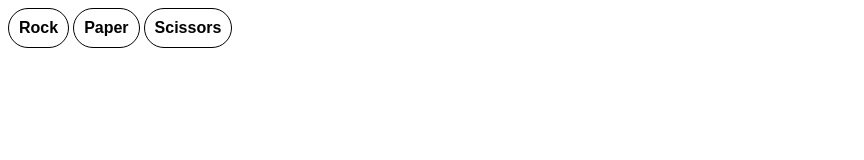
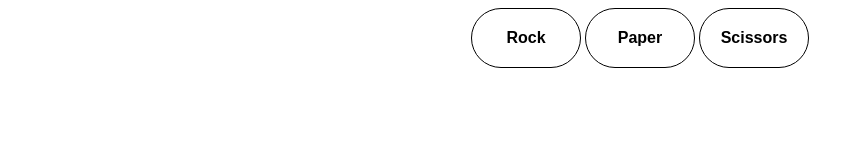
Before and after one commit to Anna-Gladush/rock-paper-scissors, a plain HTML site: page index.html in a window 1280 px wide. Shown: the whole page, without its empty margins (0-864 px from the left). Drawn offline with Linux system fonts and the light colour scheme.

Commit message:
Changed CSS

```diff
--- a/index.css
+++ b/index.css
@@ -1,8 +1,16 @@
+body {
+    display: flex;
+    flex-direction: column;
+    justify-content: center;
+    align-items: center;
+}
 button {
     background-color: white;
+    height: 60px;
+    width: 110px;
     padding: 10px 10px;
     border: 1px solid black;
-    border-radius: 20px;
+    border-radius: 50px;
     font-size: 16px;
     font-weight: bold;
     cursor: pointer;
--- a/index.html
+++ b/index.html
@@ -7,9 +7,11 @@
     <link rel="stylesheet" href="index.css">
 </head>
 <body>
-    <button class="btn">Rock</button>
-    <button class="btn">Paper</button>
-    <button class="btn">Scissors</button>
+    <div>
+        <button class="btn">Rock</button>
+        <button class="btn">Paper</button>
+        <button class="btn">Scissors</button>
+    </div>
     <div class="results"></div>
     <script src="index.js"></script>
 </body>
```
